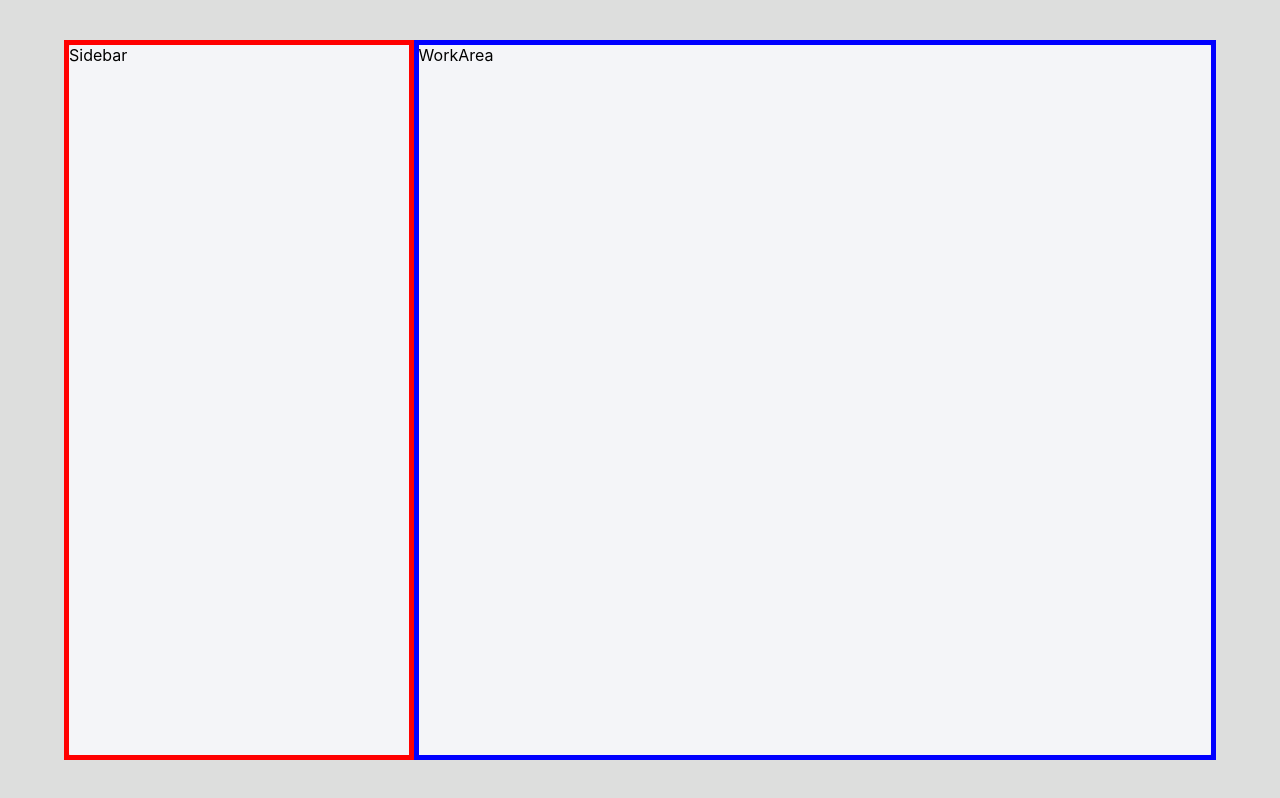
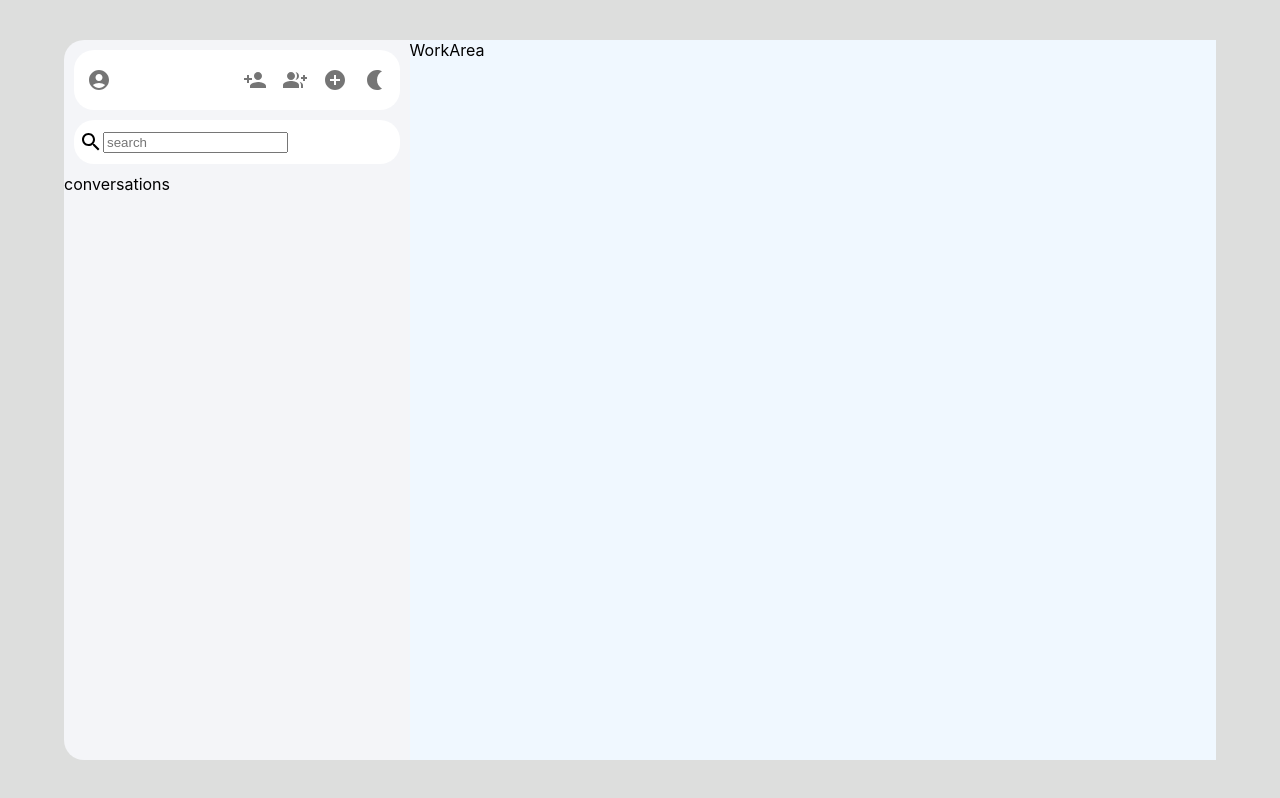
Before and after one commit to Ashfaque-calicut/Live_chat, a React (Create React App) app in the folder client/: page / in a window 1280 px wide. Built offline with nearby package versions, Linux system fonts and the light colour scheme.

Commit message:
mui icons added in sidebar

```diff
--- a/client/package.json
+++ b/client/package.json
@@ -3,6 +3,10 @@
   "version": "0.1.0",
   "private": true,
   "dependencies": {
+    "@emotion/react": "^11.11.4",
+    "@emotion/styled": "^11.11.5",
+    "@mui/icons-material": "^5.15.16",
+    "@mui/material": "^5.15.16",
     "@testing-library/jest-dom": "^5.17.0",
     "@testing-library/react": "^13.4.0",
     "@testing-library/user-event": "^13.5.0",
--- a/client/src/Components/Sidebar.jsx
+++ b/client/src/Components/Sidebar.jsx
@@ -1,10 +1,44 @@
-import React from 'react'
-import'./myStyles.css'
-
+import React from "react";
+import "./myStyles.css";
+import AccountCircleIcon from "@mui/icons-material/AccountCircle";
+import { IconButton } from "@mui/material";
+import PersonAddIcon from "@mui/icons-material/PersonAdd";
+import GroupAddIcon from "@mui/icons-material/GroupAdd";
+import AddCircleIcon from "@mui/icons-material/AddCircle";
+import NightlightIcon from "@mui/icons-material/Nightlight";
+import SearchIcon from '@mui/icons-material/Search';
 function Sidebar() {
   return (
-    <div className='sidebar-container'>Sidebar</div>
-  )
+    <div className="sidebar-container">
+      <div className="sb-header">
+        <div>
+          <IconButton>
+            <AccountCircleIcon />
+          </IconButton>
+        </div>
+        <div>
+          <IconButton>
+            <PersonAddIcon />
+          </IconButton>
+          <IconButton>
+            <GroupAddIcon />
+          </IconButton>
+          <IconButton>
+            <AddCircleIcon />
+          </IconButton>
+          <IconButton>
+            <NightlightIcon />
+          </IconButton>
+        </div>
+      </div>
+      <div className="sb-search">
+        <SearchIcon/>
+        <input placeholder="search"/>
+      </div>
+
+      <div className="sb-conversation">conversations</div>
+    </div>
+  );
 }
 
-export default Sidebar
+export default Sidebar;
--- a/client/src/Components/myStyles.css
+++ b/client/src/Components/myStyles.css
@@ -8,9 +8,26 @@
 }
 .sidebar-container{
    flex: 0.3;
-   border: 5px solid red;
+
 }
 .workArea-container{
     flex: 0.7;
-    border: 5px solid blue;
+    background-color: aliceblue;
 }
+.sb-header{
+   background-color: white;
+   border-radius: 20px;
+   padding: 10px 5px;
+   margin: 10px;
+   display: flex;
+   justify-content: space-between;
+}
+.sb-search{
+    background-color: white;
+    border-radius: 20px;
+    padding: 10px 5px;
+    margin: 10px;
+    display: flex;
+    align-items: center;
+
+}
```
Also changed, not shown: 1 other file (tests, documents, lock files or other folders).
